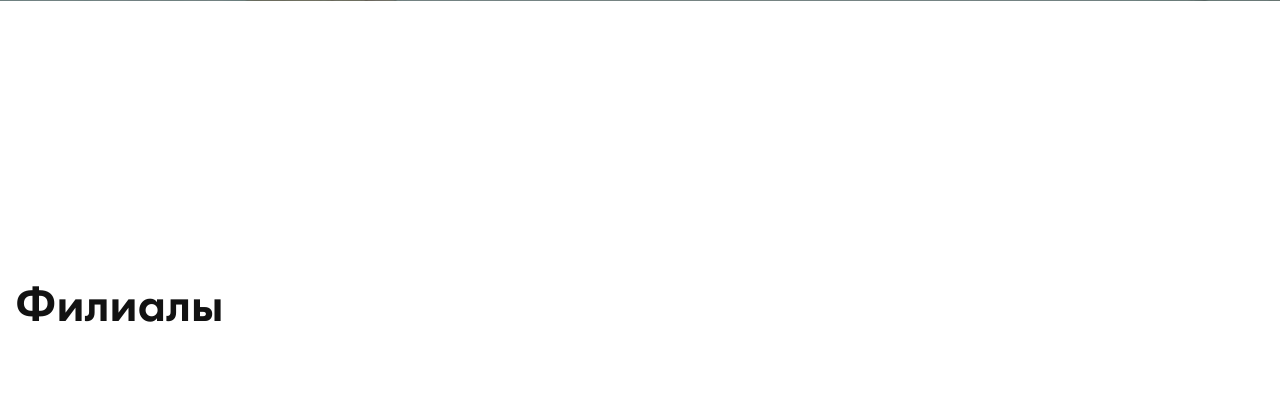
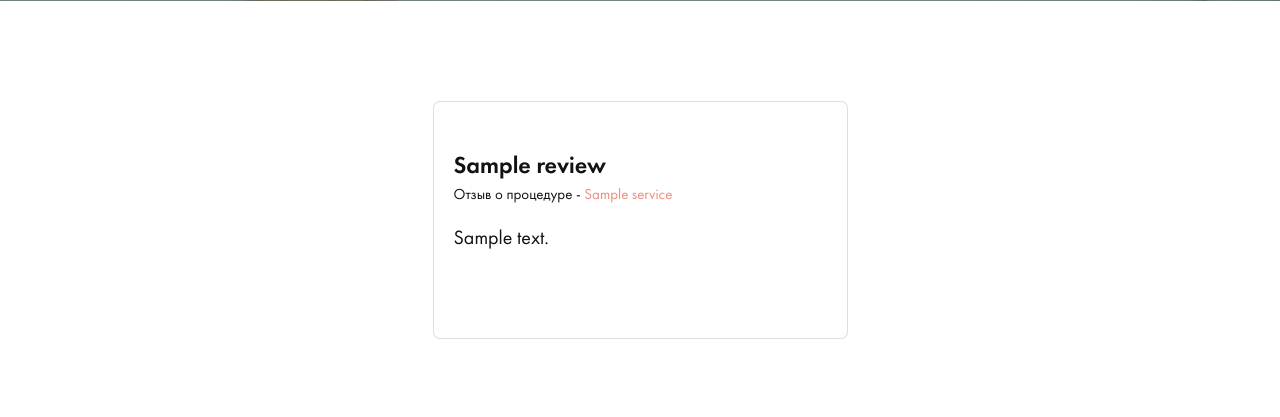
Before and after one commit to Gorills/estitico, a Django app: template templates/estetico/review_list.html in a window 1280 px wide. Shown: the part 919-1336 px from the top of the page. Run offline with Django 3.2, Linux system fonts and the light colour scheme; the template is opened without the code that fills it: most values are stand-ins (such as "Sample title", 1, 10 or a date in 2020); some libraries are stand-ins or nearby versions.

Commit message:
fix review list

```diff
--- a/templates/estetico/review_list.html
+++ b/templates/estetico/review_list.html
@@ -40,7 +40,7 @@
         <div class="review_list__inner">
 
 
-        {% for review in request.review_list %}
+        {% for review in reviews %}
             <div class="rewiew__item">
                 <p class="rewiew__name">{{ review.name }}</p>
                 <p class="rewiew__about">Отзыв о процедуре - <span class="rewiew__about--primary">{{ review.service.title }}</span></p>
```
